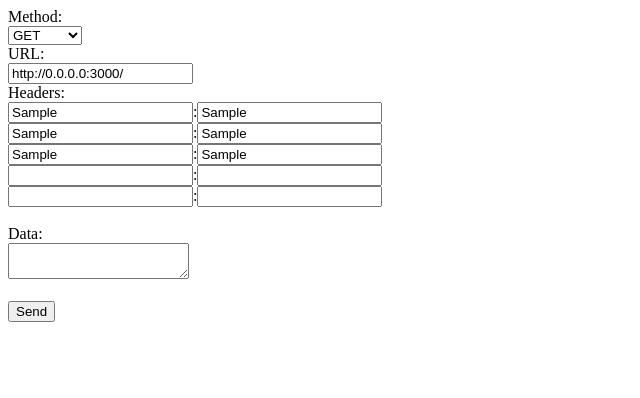
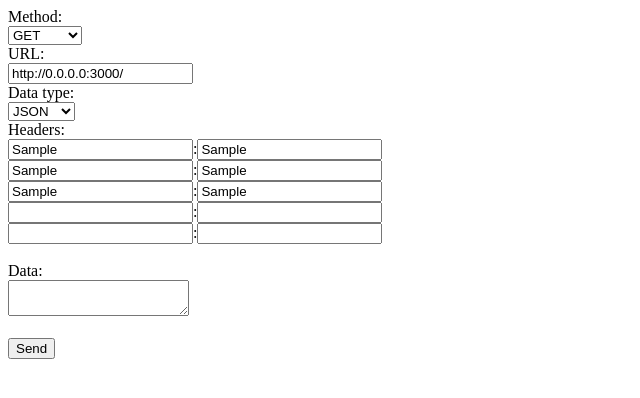
Before and after one commit to romandunets/web-rest-client, a plain HTML site: page index.html in a window 1280 px wide. Both pictures are taken after typing "Sample", "Sample", "Sample", "Sample", "Sample", "Sample" into the empty fields and a click on the input "Send". Shown: the whole page, without its empty margins (0-640 px from the left). Drawn offline with nearby package versions, Linux system fonts and the light colour scheme.

Commit message:
Implement selecting data type for request

```diff
--- a/index.html
+++ b/index.html
@@ -34,6 +34,16 @@
       URL:<br>
       <input type="text" name="url" value="http://0.0.0.0:3000/">
       <br>
+      Data type:<br>
+      <select name="data-type">
+        <option value="json">JSON</option>
+        <option value="jsonp">JSONP</option>
+        <option value="xml">XML</option>
+        <option value="html">HTML</option>
+        <option value="script">Script</option>
+        <option value="text">Text</option>
+      </select>
+      <br>
       Headers:<br>
       <input type="text" name="header-name-1">:<input type="text" name="header-value-1"><br>
       <input type="text" name="header-name-2">:<input type="text" name="header-value-2"><br>
--- a/js/requester.js
+++ b/js/requester.js
@@ -6,6 +6,7 @@ $(document).ready(function() {
     var requestForm = $('#request-form');
     var method = requestForm.find('select[name="method"]').val();
     var url = requestForm.find('input[name="url"]').val();
+    var dataType = requestForm.find('select[name="data-type"]').val();
     var data = requestForm.find('textarea[name="data"]').val();
     var jsonData = data !== "" ? $.parseJSON(data) : {};
 
@@ -24,7 +25,7 @@ $(document).ready(function() {
         type: method,
         url: url,
         data: jsonData,
-        dataType: "json",
+        dataType: dataType,
         headers: headers
       })
       .done(function(data) {
```
